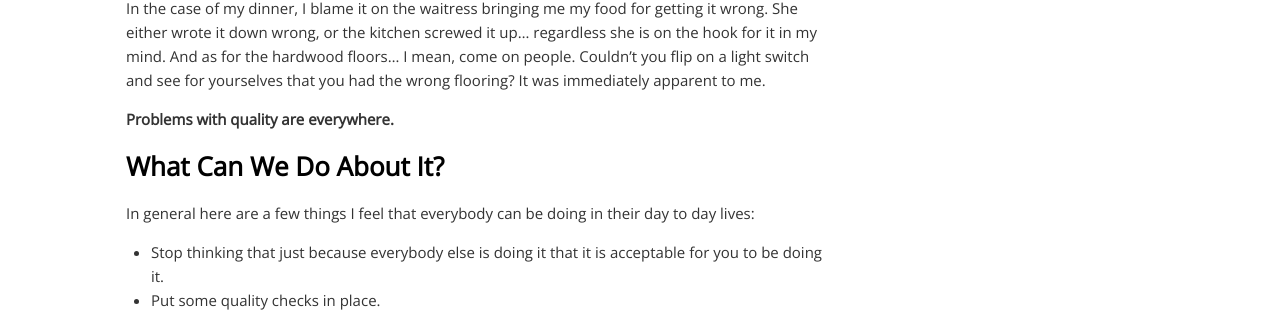
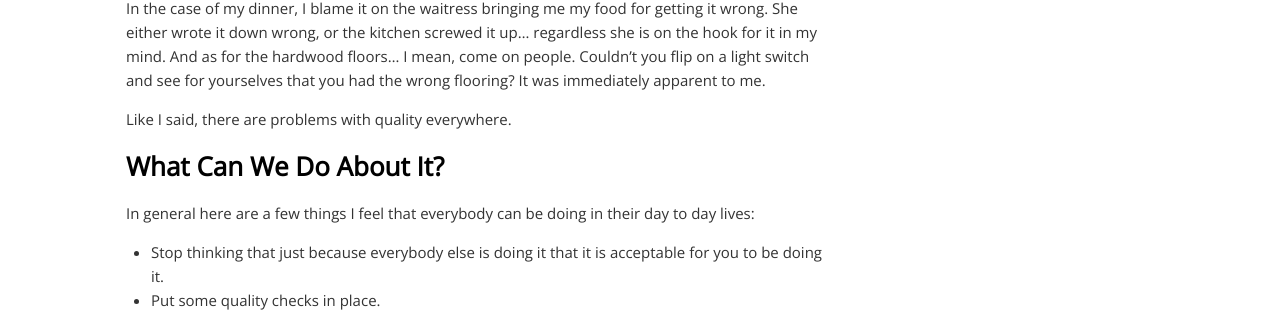
Before and after one commit to bteller/bteller.github.com, a Jekyll site: the page built from drafts/quality.md, in a window 1280 px wide. Shown: the part 849-1161 px from the top of the page. Built offline with Jekyll 4.4.1, drawn with Linux system fonts in a browser that asks for light colours; nearby versions of some CDN libraries; some web fonts are replaced; comment, search, counter and statistics services are not loaded.

Commit message:
minor text update

```diff
--- a/drafts/quality.md
+++ b/drafts/quality.md
@@ -20,7 +20,7 @@ Okay, so it's a house and there are a lot of things that could go wrong, and it'
 
 In the case of my dinner, I blame it on the waitress bringing me my food for getting it wrong. She either wrote it down wrong, or the kitchen screwed it up... regardless she is on the hook for it in my mind. And as for the hardwood floors... I mean, come on people. Couldn't you flip on a light switch and see for yourselves that you had the wrong flooring? It was immediately apparent to me.
 
-**Problems with quality are everywhere.**
+Like I said, there are problems with quality everywhere.
 
 ### What Can We Do About It?
 
```
